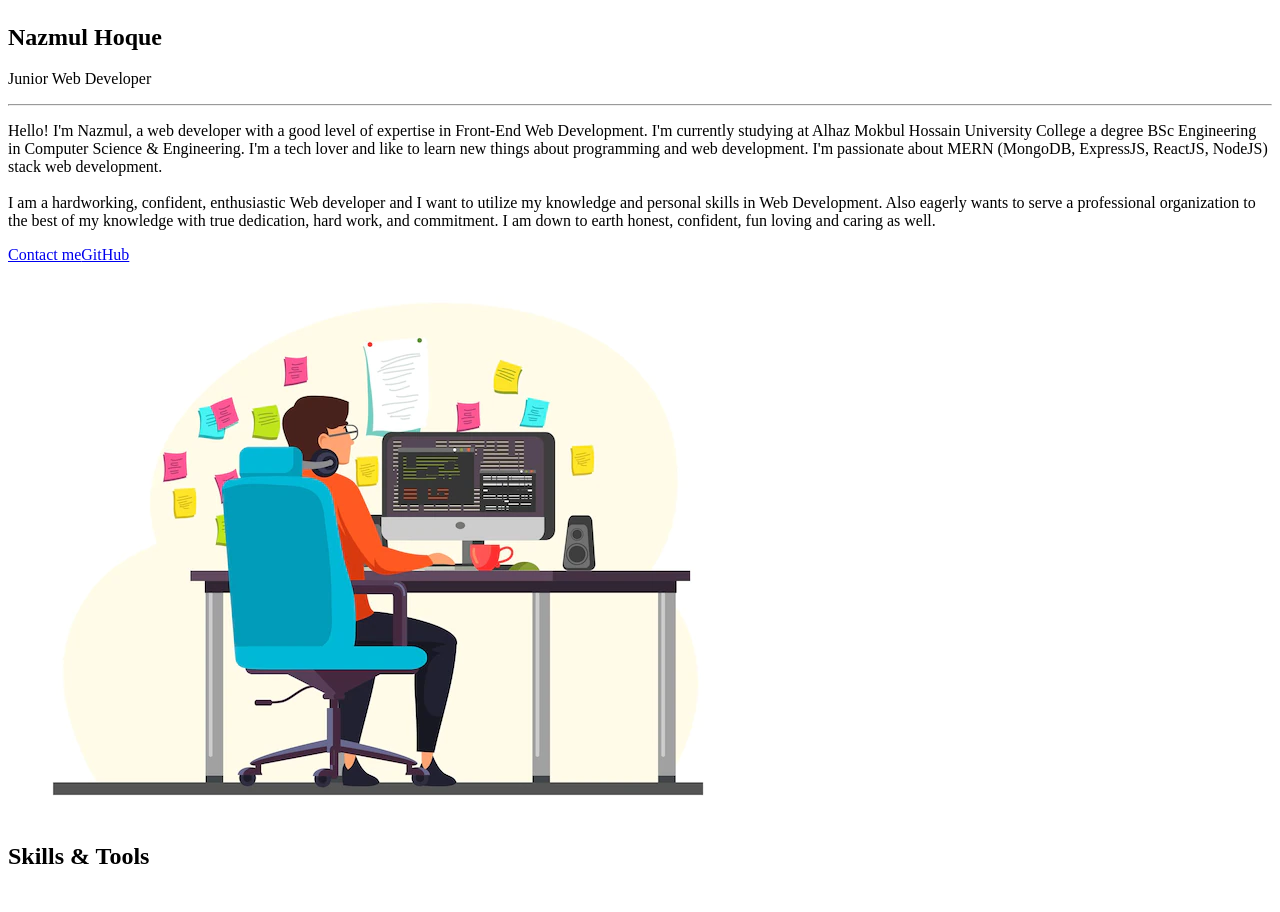
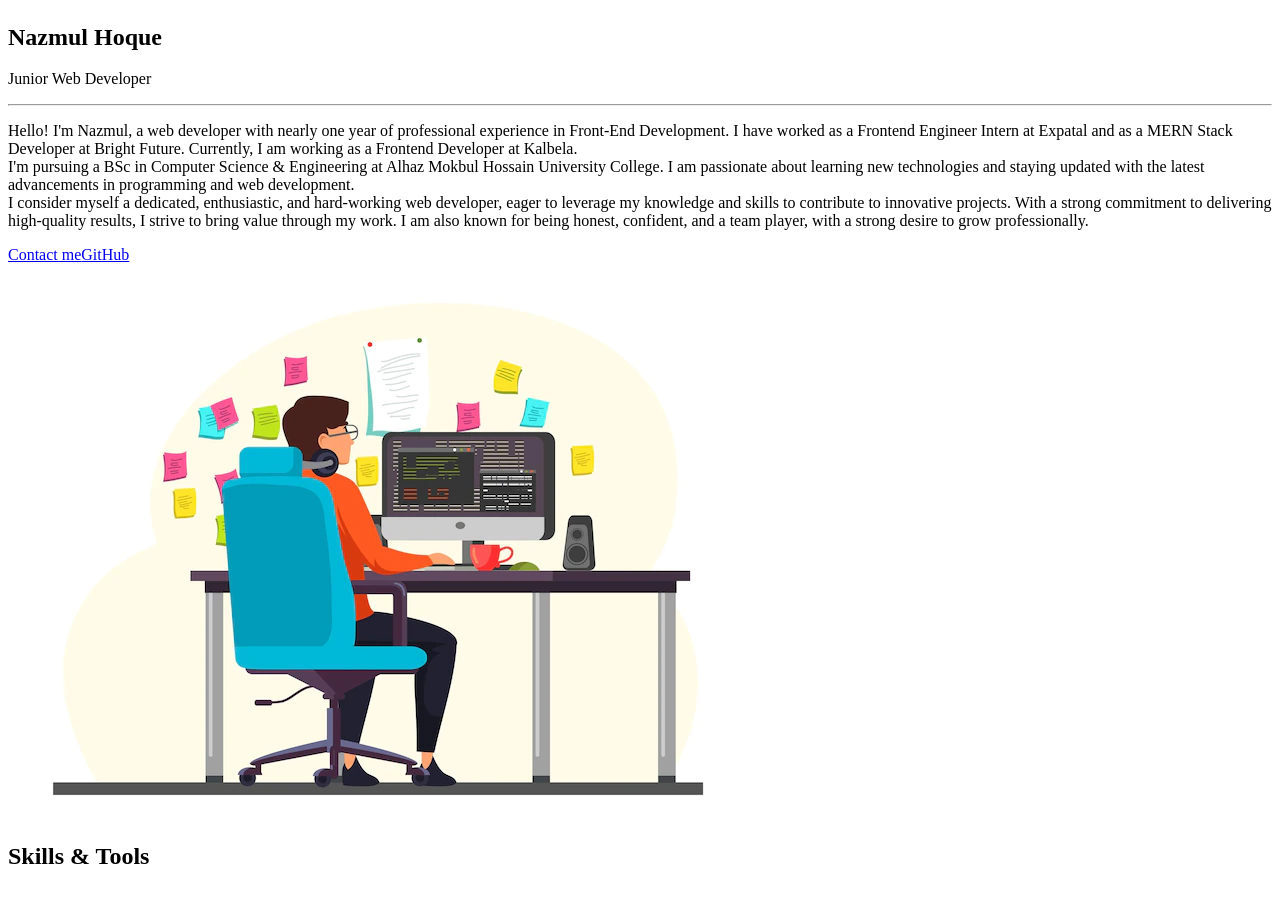
Before and after one commit to nazmulsujon/nazmuls-portfolio, a React (Create React App) app: page / in a window 1280 px wide. Shown: the part 3860-4772 px from the top of the page. Built offline with nearby package versions, Linux system fonts and the light colour scheme; a web font is replaced by a local one.

Commit message:
modfied the about text and readme file

```diff
--- a/src/components/About.js
+++ b/src/components/About.js
@@ -18,19 +18,29 @@ const About = () => {
           <Fade left>
             <div className="flex flex-col items-center text-center lg:items-start lg:text-left">
               <div className="flex flex-col">
-                <h2 className="text-3xl lg:text-4xl font-medium lg:font-extrabold mb-3 ">Nazmul Hoque</h2>
+                <h2 className="text-3xl lg:text-4xl font-medium lg:font-extrabold mb-3 ">
+                  Nazmul Hoque
+                </h2>
                 <p className="mb-4 text-accent">Junior Web Developer</p>
                 <hr className="mb-8 opacity-5" />
-                <p className="mb-8 text-left">
-                  Hello! I'm Nazmul, a web developer with a good level of expertise in Front-End Web Development. I'm
-                  currently studying at Alhaz Mokbul Hossain University College a degree BSc Engineering in Computer
-                  Science & Engineering. I'm a tech lover and like to learn new things about programming and web
-                  development. I'm passionate about MERN (MongoDB, ExpressJS, ReactJS, NodeJS) stack web development.
+                <p className="mb-8 text-left text-balance">
+                  Hello! I'm Nazmul, a web developer with nearly one year of
+                  professional experience in Front-End Development. I have
+                  worked as a Frontend Engineer Intern at Expatal and as a MERN
+                  Stack Developer at Bright Future. Currently, I am working as a
+                  Frontend Developer at Kalbela.
                   <br />
-                  <br />I am a hardworking, confident, enthusiastic Web developer and I want to utilize my knowledge and
-                  personal skills in Web Development. Also eagerly wants to serve a professional organization to the
-                  best of my knowledge with true dedication, hard work, and commitment. I am down to earth honest,
-                  confident, fun loving and caring as well.
+                  I'm pursuing a BSc in Computer Science & Engineering at Alhaz
+                  Mokbul Hossain University College. I am passionate about
+                  learning new technologies and staying updated with the latest
+                  advancements in programming and web development.
+                  <br />I consider myself a dedicated, enthusiastic, and
+                  hard-working web developer, eager to leverage my knowledge and
+                  skills to contribute to innovative projects. With a strong
+                  commitment to delivering high-quality results, I strive to
+                  bring value through my work. I am also known for being honest,
+                  confident, and a team player, with a strong desire to grow
+                  professionally.
                 </p>
               </div>
               <div className="flex ">
@@ -40,7 +50,10 @@ const About = () => {
                 >
                   Contact me
                 </a>
-                <a href="#contact" className="btn btn-md bg-accent hover:bg-secondary-hover transition-all rounded-3xl">
+                <a
+                  href="#contact"
+                  className="btn btn-md bg-accent hover:bg-secondary-hover transition-all rounded-3xl"
+                >
                   GitHub
                 </a>
               </div>
```
Also changed, not shown: 1 other file (tests, documents, lock files or other folders).
